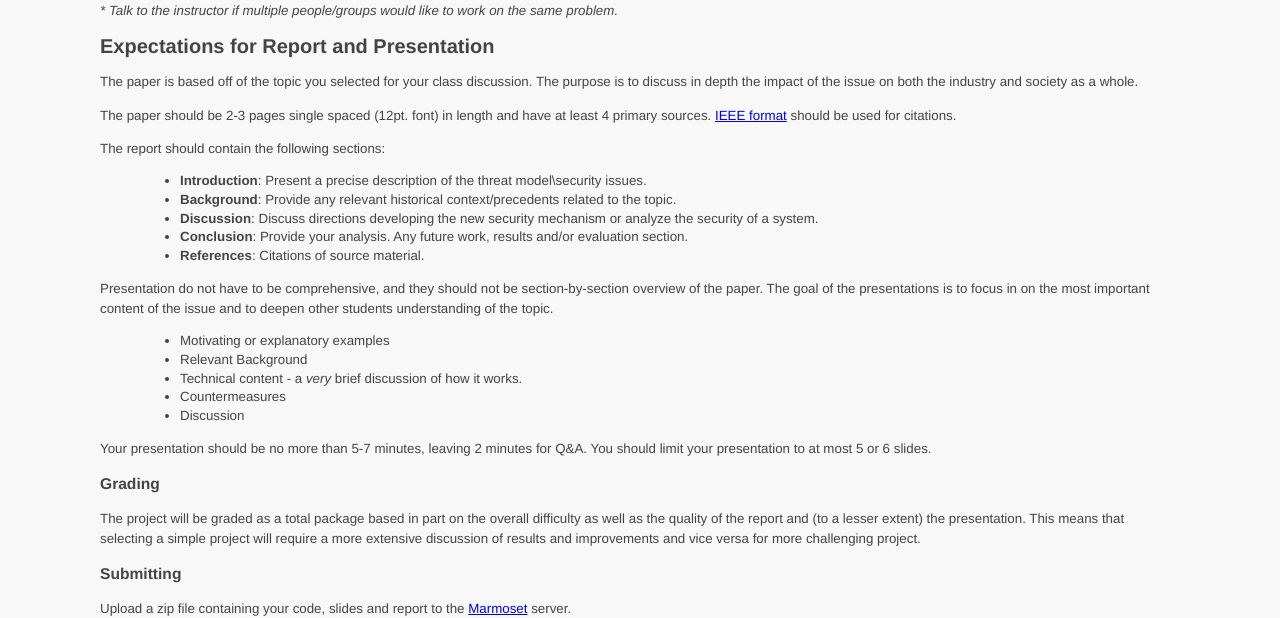
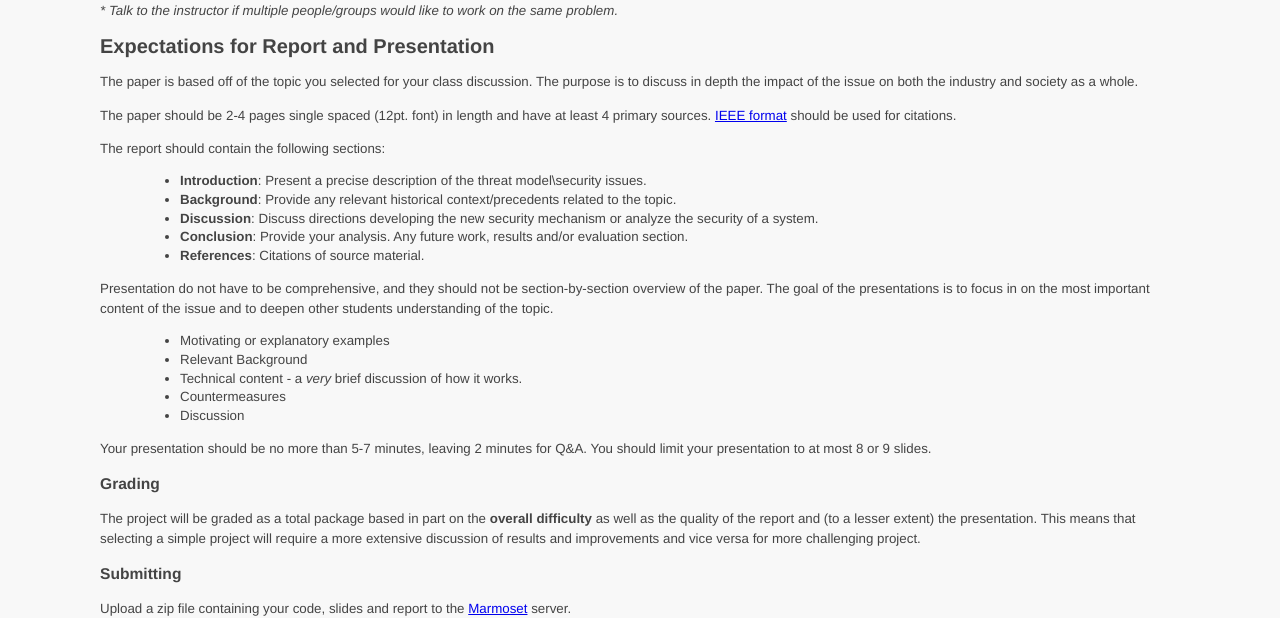
Before and after one commit to ycpcs/cs335-spring2023, a Jekyll site: the page built from assignments/project.md, in a window 1280 px wide and 900 px high, scrolled down 580 px. Shown: the part 198-816 px from the top of the window. Built offline with Jekyll 4.4.1, drawn with Linux system fonts in a browser that asks for light colours; some of the changed text lies outside the part shown.

Commit message:
update project, schedule

```diff
--- a/assignments/project.md
+++ b/assignments/project.md
@@ -12,7 +12,7 @@ Presentations: **Tuesday, May 09<sup>th</sup>**
 
 ### Introduction
 
-In this lab, you will work on a final project of your own choice. The Instructor must approve your project.
+In this lab, you will work on a final project of your own choice. The Instructor __must__ approve your project.
 The primary requirement is that your project be something interesting and related to computer security.
 
 ### Your Task
@@ -50,7 +50,7 @@ Expectations for Report and Presentation
 
 The paper is based off of the topic you selected for your class discussion. The purpose is to discuss in depth the impact of the issue on both the industry and society as a whole.
 
-The paper should be 2-3 pages single spaced (12pt. font) in length and have at least 4 primary sources. [IEEE format](https://ieee-dataport.org/sites/default/files/analysis/27/IEEE%20Citation%20Guidelines.pdf) should be used for citations.
+The paper should be 2-4 pages single spaced (12pt. font) in length and have at least 4 primary sources. [IEEE format](https://ieee-dataport.org/sites/default/files/analysis/27/IEEE%20Citation%20Guidelines.pdf) should be used for citations.
 
 The report should contain the following sections:
 
@@ -69,11 +69,11 @@ The goal of the presentations is to focus in on the most important content of th
 > - Countermeasures
 > - Discussion
 
-Your presentation should be no more than 5-7 minutes, leaving 2 minutes for Q&A. You should limit your presentation to at most 5 or 6 slides.
+Your presentation should be no more than 5-7 minutes, leaving 2 minutes for Q&A. You should limit your presentation to at most 8 or 9 slides.
 
 ### Grading
 
-The project will be graded as a total package based in part on the overall difficulty as well as the quality of the report and (to a lesser extent) the presentation. This means that selecting a simple project will require a more extensive discussion of results and improvements and vice versa for more challenging project.
+The project will be graded as a total package based in part on the __overall difficulty__ as well as the quality of the report and (to a lesser extent) the presentation. This means that selecting a simple project will require a more extensive discussion of results and improvements and vice versa for more challenging project.
 
 ### Submitting
 
```
Also changed, not shown: assignments/cybercrime.md (+8 -0 lines), schedule/index.md (+2 -2 lines).
